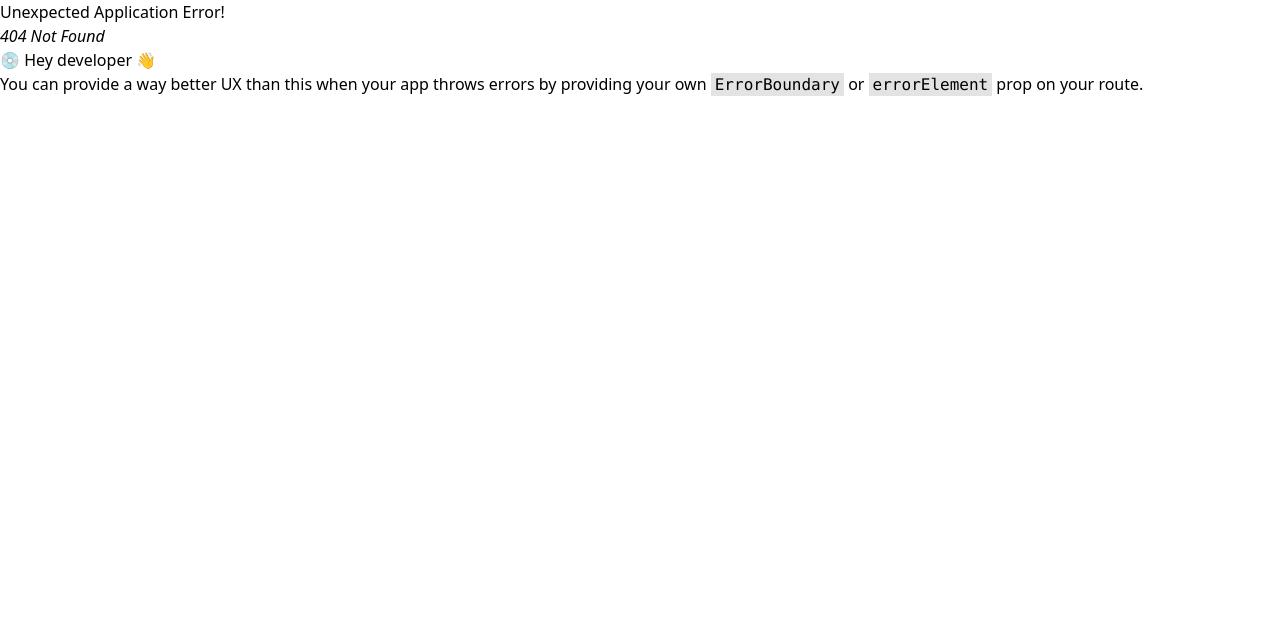
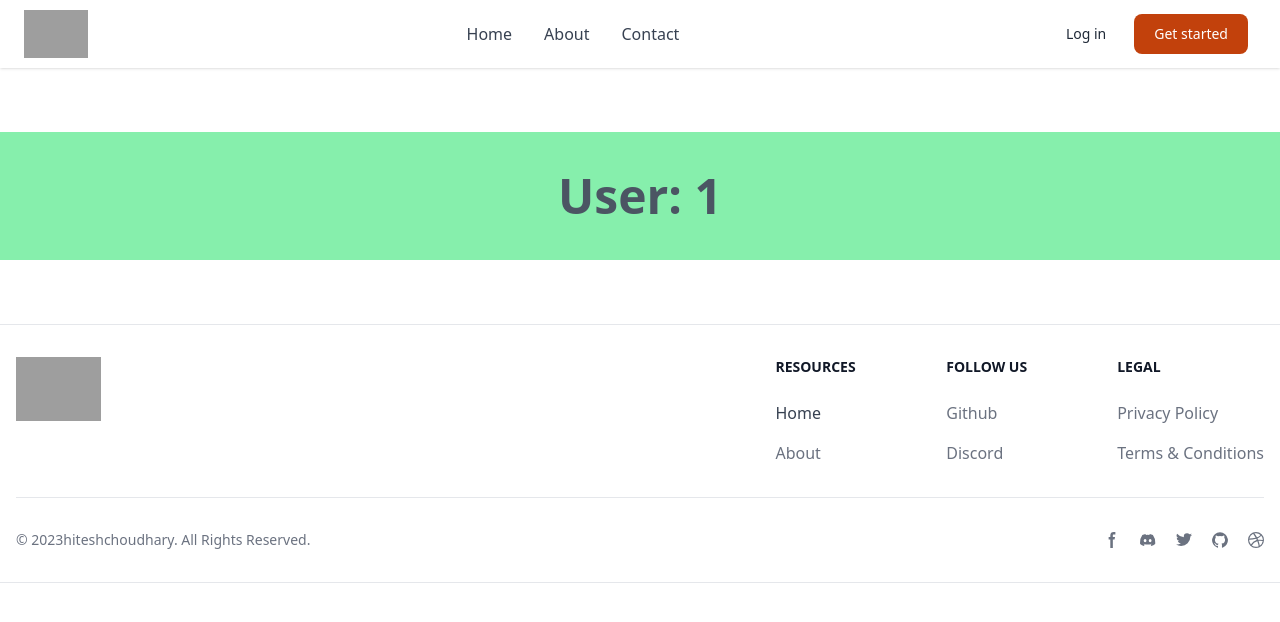
Before and after one commit to sonimohit481/dummy-website-01, a React (Vite) app: page /user/1 in a window 1280 px wide. Before the commit this address had no page. Shown: the top 622 px of the page. Built offline with nearby package versions, Linux system fonts and the light colour scheme; grey boxes are pictures that could not be loaded.

Commit message:
userParam  learned

```diff
--- /dev/null
+++ b/src/components/user/User.tsx
@@ -0,0 +1,14 @@
+import { useParams } from "react-router-dom";
+
+const User = () => {
+  const { id } = useParams();
+  return (
+    <div className="py-16 bg-white">
+      <div className="container m-auto px-6 text-gray-600 md:px-12 xl:px-6 bg-green-300 py-10 flex justify-center">
+        <p className=" font-bold text-5xl">User: {id}</p>
+      </div>
+    </div>
+  );
+};
+
+export default User;
--- a/src/main.tsx
+++ b/src/main.tsx
@@ -6,6 +6,7 @@ import Layout from "./components/Layout.tsx";
 import Home from "./components/home/Home.tsx";
 import About from "./components/about/About.tsx";
 import Contact from "./components/contact/Contact.tsx";
+import User from "./components/user/user.tsx";
 
 const router = createBrowserRouter([
   {
@@ -24,6 +25,10 @@ const router = createBrowserRouter([
         path: "/contact",
         element: <Contact />,
       },
+      {
+        path: "/user/:id",
+        element: <User />,
+      },
     ],
   },
 ]);
```
